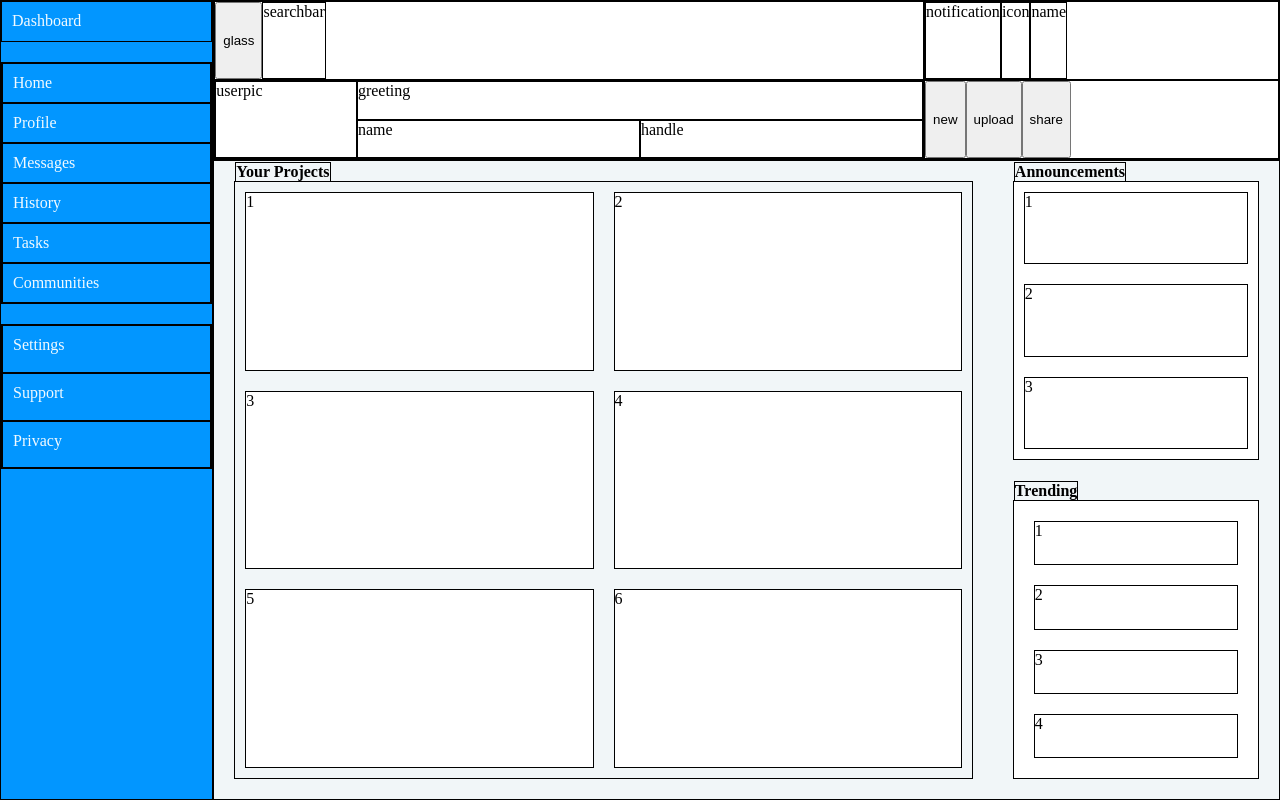
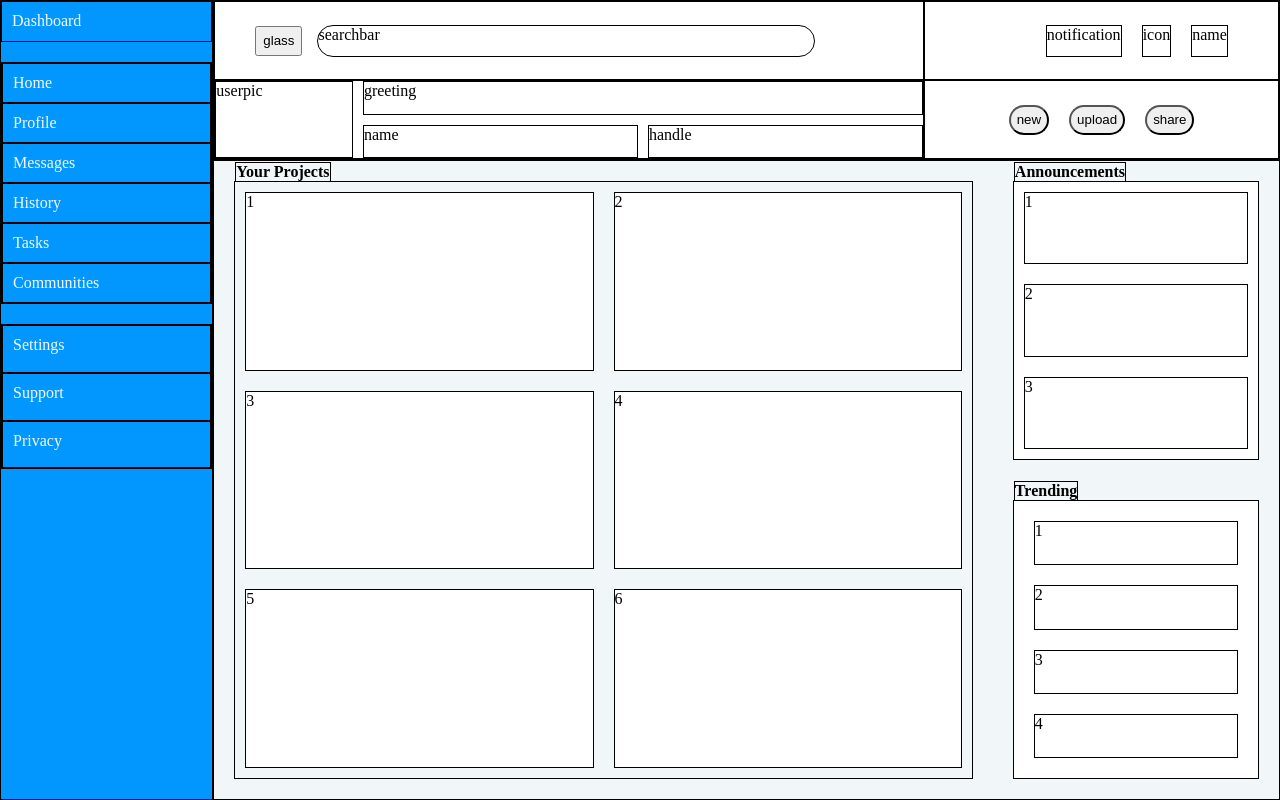
Before and after one commit to KevinPhDev/Admin-Dashboard, a plain HTML site: page index.html in a window 1280 px wide. Drawn offline with Linux system fonts and the light colour scheme.

Commit message:
Position elements in search, corner and buttons with justify, align, gap and margin

```diff
--- a/index.html
+++ b/index.html
@@ -25,7 +25,7 @@
             <div class="handle">handle</div>
         </div>
         <div class="buttons">
-            <button>new</button>
+            <button class="new-button">new</button>
             <button>upload</button>
             <button>share</button>
         </div>
--- a/style.css
+++ b/style.css
@@ -34,6 +34,7 @@ body {
     grid-template-areas:
     "user-pic greeting greeting"
     "user-pic name handle";
+    gap: 10px;
 }
 
 .buttons {
@@ -62,6 +63,44 @@ body {
 
 .handle {
     grid-area: handle;
+}
+
+.search > *,
+.corner > *,
+.buttons > * {
+    height: 30px;
+    align-self: center;
+}
+
+.search {
+    gap: 15px;
+}
+
+.searchbutton {
+    margin-left: 40px;
+}
+
+.searchbar {
+    width: 70%;
+    border-radius: 30px;
+}
+
+.corner {
+    gap: 20px;
+    justify-content: center;
+}
+
+.notification {
+    margin-left: 20%;
+}
+
+.buttons {
+    gap: 20px;
+    justify-content: center;
+}
+
+.buttons > * {
+    border-radius: 20px;
 }
 
 #icon,
```
